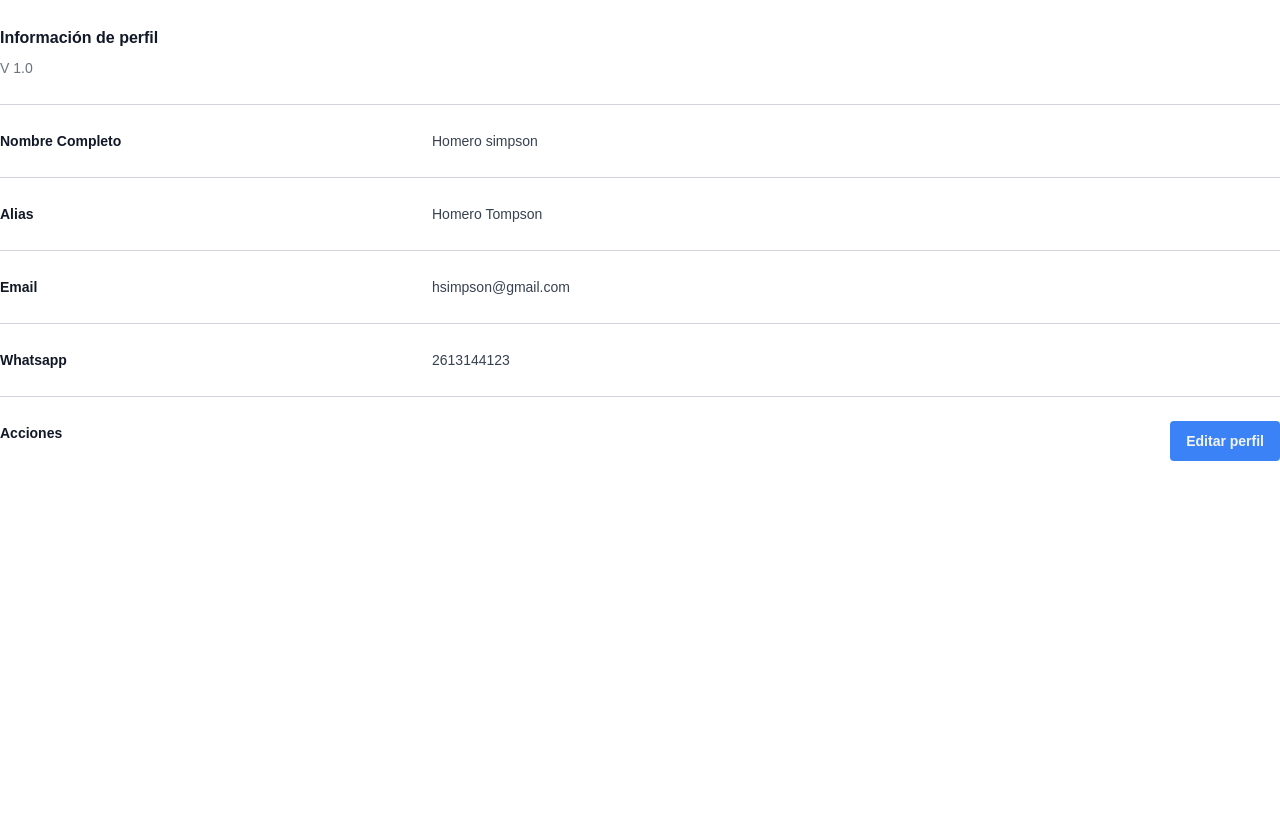
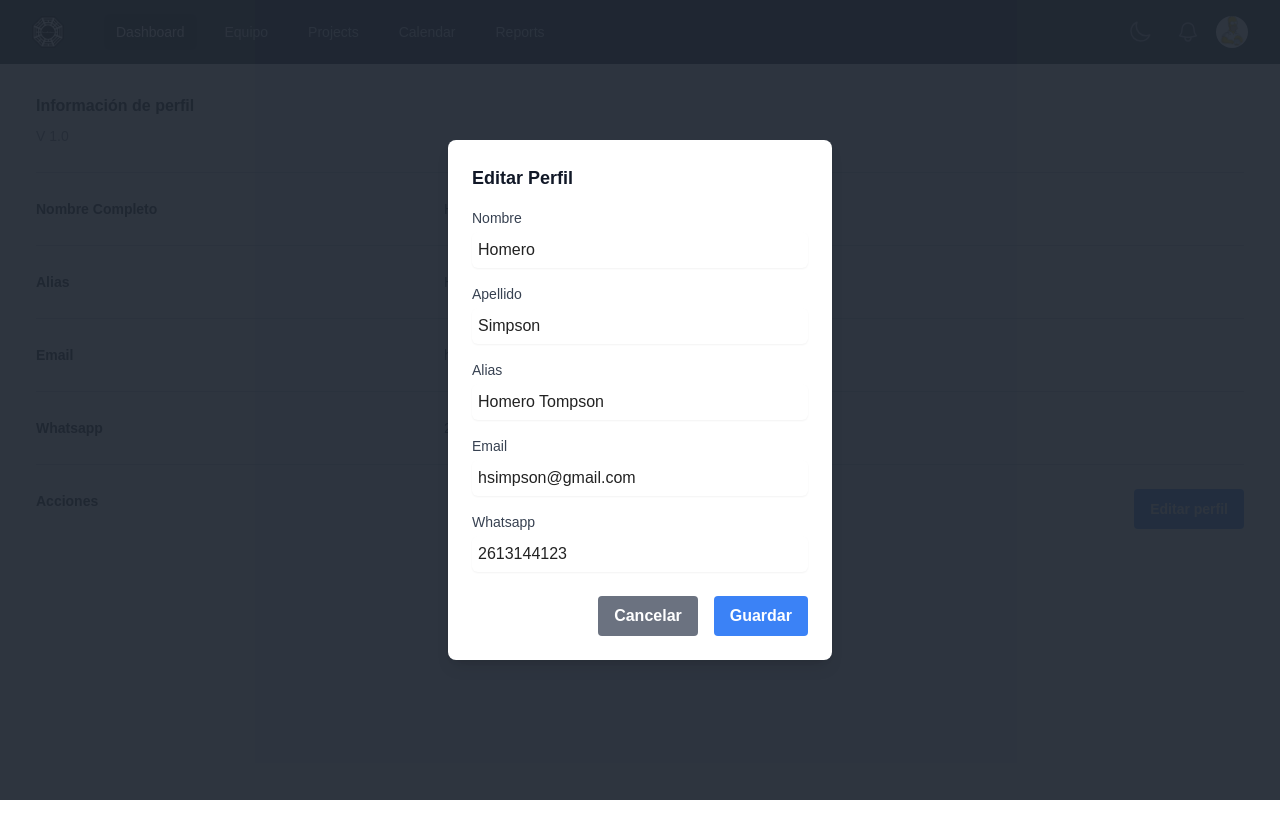
Before and after one commit to RodrigoOssa/proclastinometro, a Next.js app: page /profile in a window 1280 px wide. Both pictures are taken after a click on the button "Editar perfil". After the commit the page ends 800 px from the top, so only its background shows below. Built offline with nearby package versions, Linux system fonts and the light colour scheme.

Commit message:
Edit en profile + editar perfil

```diff
--- a/src/app/dashboard/page.tsx
+++ b/src/app/dashboard/page.tsx
@@ -1,5 +1,5 @@
 import ProductiveTime from "@/app/dashboard/components/ProductiveTime";
-import WelcomeUser from "./WelcomeUser";
+import WelcomeUser from "./components/WelcomeUser";
 import ProclastinateTime from "@/app/dashboard/components/ProclastinateTime";
 import ProjectList from "@/app/dashboard/components/ProjectsList";
 import Notes from "@/app/dashboard/components/Notes";
--- a/src/app/layout.tsx
+++ b/src/app/layout.tsx
@@ -14,7 +14,7 @@ export default function RootLayout({ children }: Readonly<{
 }>) {
 
   return (
-    <html lang="es" suppressHydrationWarning className="h-full">
+    <html lang="es" suppressHydrationWarning className="h-full w-full">
       <body className="h-full bg-white dark:bg-darkBg">
         <AutoThemeClass />
         {children}
--- /dev/null
+++ b/src/app/profile/components/EditProfileModal.tsx
@@ -0,0 +1,98 @@
+import { useState } from "react";
+
+
+export default function EditProfileModal({ data, onClose, onSave }: { data: any, onClose: any, onSave: any }) {
+    const [formData, setFormData] = useState(data);
+
+    const handleChange = (e: any) => {
+        const { name, value } = e.target;
+        setFormData({ ...formData, [name]: value });
+    };
+
+    const handleSave = () => {
+        onSave(formData);
+        onClose();
+    };
+
+    return (
+        <div className="fixed inset-0 flex items-center justify-center bg-darkBg bg-opacity-75">
+            <div
+                className="fixed inset-0 flex items-center justify-center bg-gray-800 bg-opacity-75"
+                onClick={onClose}
+            >
+                <div
+                    className="bg-white dark:bg-gray-800 p-6 rounded-lg shadow-lg w-96 h-auto max-h-full overflow-y-auto scroll-smooth"
+                    onClick={(e) => e.stopPropagation()}
+                >
+                    <h2 className="text-lg font-bold mb-4 text-gray-900 dark:text-gray-100">Editar Perfil</h2>
+                    <div className="space-y-4">
+                        <div>
+                            <label className="block text-sm font-medium text-gray-700 dark:text-gray-300">Nombre</label>
+                            <input
+                                type="text"
+                                name="name"
+                                value={formData.name}
+                                onChange={handleChange}
+                                className="p-1.5 mt-1 block w-full border-gray-300 rounded-md shadow-sm dark:bg-gray-700 dark:text-gray-100"
+                            />
+                        </div>
+                        <div>
+                            <label className="block text-sm font-medium text-gray-700 dark:text-gray-300">Apellido</label>
+                            <input
+                                type="text"
+                                name="surname"
+                                value={formData.surname}
+                                onChange={handleChange}
+                                className="p-1.5 mt-1 block w-full border-gray-300 rounded-md shadow-sm dark:bg-gray-700 dark:text-gray-100"
+                            />
+                        </div>
+                        <div>
+                            <label className="block text-sm font-medium text-gray-700 dark:text-gray-300">Alias</label>
+                            <input
+                                type="text"
+                                name="alias"
+                                value={formData.alias}
+                                onChange={handleChange}
+                                className="p-1.5 mt-1 block w-full border-gray-300 rounded-md shadow-sm dark:bg-gray-700 dark:text-gray-100"
+                            />
+                        </div>
+                        <div>
+                            <label className="block text-sm font-medium text-gray-700 dark:text-gray-300">Email</label>
+                            <input
+                                type="email"
+                                name="email"
+                                value={formData.email}
+                                onChange={handleChange}
+                                className="p-1.5 mt-1 block w-full border-gray-300 rounded-md shadow-sm dark:bg-gray-700 dark:text-gray-100"
+                            />
+                        </div>
+                        <div>
+                            <label className="block text-sm font-medium text-gray-700 dark:text-gray-300">Whatsapp</label>
+                            <input
+                                type="text"
+                                name="phone"
+                                value={formData.phone}
+                                onChange={handleChange}
+                                className="p-1.5 mt-1 block w-full border-gray-300 rounded-md shadow-sm dark:bg-gray-700 dark:text-gray-100"
+                            />
+                        </div>
+                    </div>
+                    <div className="mt-6 flex justify-end space-x-4">
+                        <button
+                            onClick={onClose}
+                            className="bg-gray-500 hover:bg-gray-700 text-white font-bold py-2 px-4 rounded"
+                        >
+                            Cancelar
+                        </button>
+                        <button
+                            onClick={handleSave}
+                            className="bg-blue-500 hover:bg-blue-700 text-white font-bold py-2 px-4 rounded"
+                        >
+                            Guardar
+                        </button>
+                    </div>
+                </div>
+            </div>
+        </div>
+    );
+}
--- a/src/app/profile/layout.tsx
+++ b/src/app/profile/layout.tsx
@@ -5,7 +5,8 @@ export default function ProfileLayout({ children }: Readonly<{
 }>) {
 
     return (
-        <div>
+        <div className="h-auto min-h-screen">
+            <Navbar />
             {children}
         </div>
     )
--- a/src/app/profile/page.tsx
+++ b/src/app/profile/page.tsx
@@ -1,9 +1,44 @@
+'use client'
+
+import { useState } from 'react';
+import EditProfileModal from './components/EditProfileModal';
+interface Profile {
+    id: string;
+    name: string;
+    surname: string;
+    alias: string;
+    email: string;
+    phone: string;
+}
 
 export default function ProfilePage() {
 
+    const [isModalOpen, setIsModalOpen] = useState(false);
+    const [profileData, setProfileData] = useState({
+        id: "1",
+        name: "Homero",
+        surname: "Simpson",
+        alias: "Homero Tompson",
+        email: "hsimpson@gmail.com",
+        phone: "2613144123",
+    });
+
+    const handleEditClick = () => {
+        setIsModalOpen(true);
+    };
+
+    const handleCloseModal = () => {
+        setIsModalOpen(false);
+    };
+
+    const handleSaveProfile = (updatedData: any) => {
+        setProfileData(updatedData);
+    };
+
     return (
-
-        <div className="md:container md:mx-auto dark:text-black mt-6">
+        <main
+            className="container mx-3 w-auto mt-5 mb-10 p-1 flex-col justify-center md:m-auto space-y-5.5">
+            <section className="mx-auto px-4 py-6 max-w-7xl sm:px-6 lg:px-8">
                 <div className="px-4 sm:px-0">
                     <h3 className="text-base/7 font-semibold text-gray-900 dark:text-gray-100" >Información de perfil</h3>
                     <p className="mt-1 max-w-2xl text-sm/6 text-gray-500">V 1.0</p>
@@ -12,24 +47,25 @@ export default function ProfilePage() {
                     <dl className="divide-y dark:divide-gray-100 divide-gray-300">
                         <div className="px-4 py-6 sm:grid sm:grid-cols-3 sm:gap-4 sm:px-0">
                             <dt className="text-sm/6 font-bold text-gray-900 dark:text-gray-50">Nombre Completo</dt>
-                        <dd className="mt-1 text-sm/6 text-gray-700 sm:col-span-2 sm:mt-0 dark:text-gray-100">Homero simpson</dd>
+                            <dd className="mt-1 text-sm/6 text-gray-700 sm:col-span-2 sm:mt-0 dark:text-gray-100">{`${profileData.name} ${profileData.surname}`}</dd>
                         </div>
                         <div className="px-4 py-6 sm:grid sm:grid-cols-3 sm:gap-4 sm:px-0">
                             <dt className="text-sm/6 font-bold text-gray-900 dark:text-gray-50">Alias</dt>
-                        <dd className="mt-1 text-sm/6 text-gray-700 sm:col-span-2 sm:mt-0 dark:text-gray-100">Homero Tompson</dd>
+                            <dd className="mt-1 text-sm/6 text-gray-700 sm:col-span-2 sm:mt-0 dark:text-gray-100">{profileData.alias}</dd>
                         </div>
                         <div className="px-4 py-6 sm:grid sm:grid-cols-3 sm:gap-4 sm:px-0">
                             <dt className="text-sm/6 font-bold text-gray-900 dark:text-gray-50">Email</dt>
-                        <dd className="mt-1 text-sm/6 text-gray-700 sm:col-span-2 sm:mt-0 dark:text-gray-100">hsimpson@gmail.com</dd>
+                            <dd className="mt-1 text-sm/6 text-gray-700 sm:col-span-2 sm:mt-0 dark:text-gray-100">{profileData.email}</dd>
                         </div>
                         <div className="px-4 py-6 sm:grid sm:grid-cols-3 sm:gap-4 sm:px-0">
                             <dt className="text-sm/6 font-bold text-gray-900 dark:text-gray-50">Whatsapp</dt>
-                        <dd className="mt-1 text-sm/6 text-gray-700 sm:col-span-2 sm:mt-0 dark:text-gray-100">2613144123</dd>
+                            <dd className="mt-1 text-sm/6 text-gray-700 sm:col-span-2 sm:mt-0 dark:text-gray-100">{profileData.phone}</dd>
                         </div>
                         <div className="px-4 py-6 sm:grid sm:grid-cols-3 sm:gap-4 sm:px-0">
                             <dt className="text-sm/6 font-bold text-gray-900 dark:text-gray-50">Acciones</dt>
                             <dd className="mt-1 text-sm/6 text-gray-700 sm:col-span-2 sm:mt-0 dark:text-gray-100">
                                 <button
+                                    onClick={handleEditClick}
                                     className="bg-blue-500 hover:bg-blue-700 text-gray-100 font-bold py-2 px-4 rounded float-right"
                                 >
                                     Editar perfil
@@ -38,6 +74,14 @@ export default function ProfilePage() {
                         </div>
                     </dl>
                 </div>
-        </div>
+            </section>
+            {isModalOpen && (
+                <EditProfileModal
+                    data={profileData}
+                    onClose={handleCloseModal}
+                    onSave={handleSaveProfile}
+                />
+            )}
+        </main>
     )
 }
--- a/src/ui/navbar.tsx
+++ b/src/ui/navbar.tsx
@@ -4,8 +4,8 @@ import ThemeToggleButton from '../components/ThemeToggleButton'
 import Link from 'next/link'
 
 const user = {
-    name: 'Tom Cook',
-    email: 'tom@example.com',
+    name: 'Lalo Landa',
+    email: 'LLanda@example.com',
     imageUrl:
         '/assets/img/def_img_profile.png',
 }
```
Also changed, not shown: src/app/dashboard/components/WelcomeUser.tsx (renamed from src/app/dashboard/WelcomeUser.tsx). Lines whose indentation alone changed are shown as unchanged.
